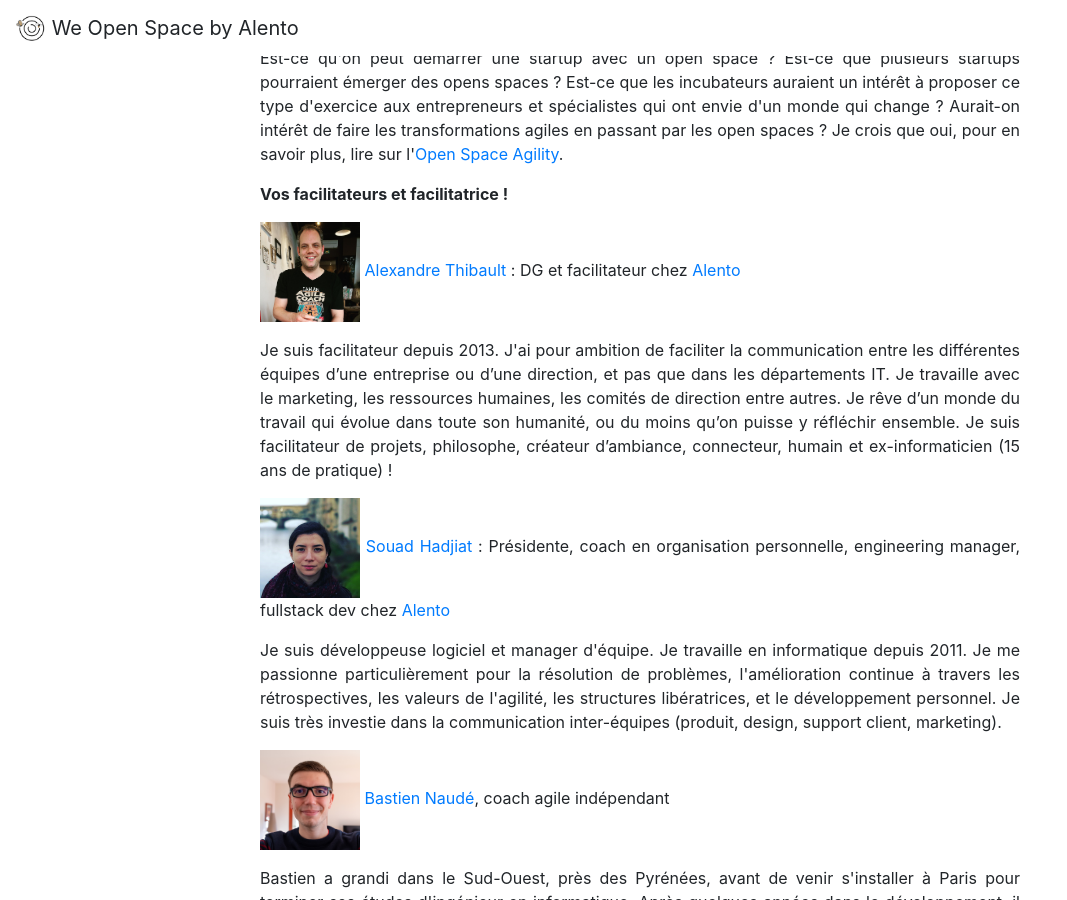
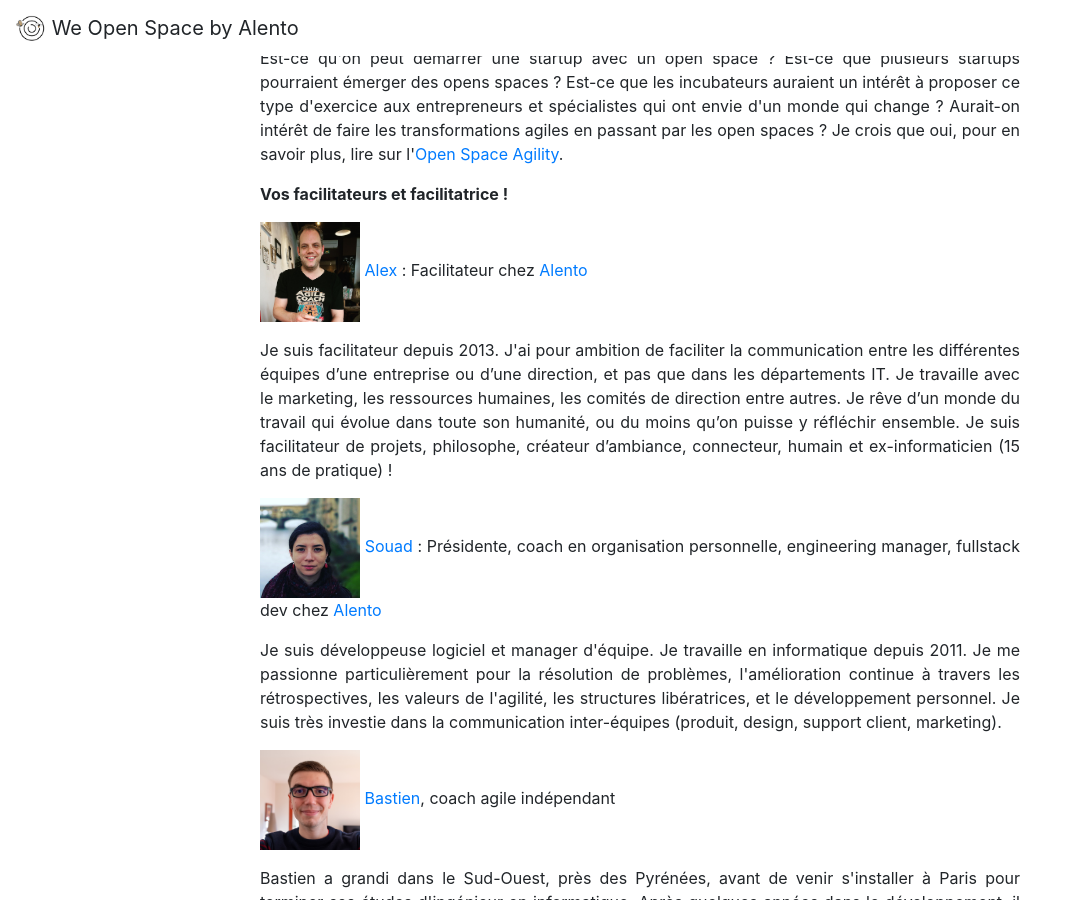
Before and after one commit to alexthib/weopenspace, a Jekyll site: the page built from index.html, in a window 1280 px wide and 900 px high, scrolled down 2191 px. Shown: the whole window, without its empty margins (0-1067 px from the left). Built offline with Jekyll 4.4.1, drawn with Linux system fonts in a browser that asks for light colours; nearby versions of some CDN libraries; the list of posts is cut into pages by our own code.

Commit message:
Update index.html
update 2025

```diff
--- a/index.html
+++ b/index.html
@@ -141,24 +141,24 @@ title:  "We Open Space by Alento"
   <p>
 
   <p>
-    <img src="images/alexthib-I-am-an-agile-coach-squared.jpg" width="100" height="100" alt="Alexandre Thibault">
-    <a href="https://www.linkedin.com/in/alexthib" target="linkedin">Alexandre Thibault</a> : DG et facilitateur chez <a href="https://www.alento.fr/about" target="alento">Alento</a>
+    <img src="images/alexthib-I-am-an-agile-coach-squared.jpg" width="100" height="100" alt="Alex">
+    <a href="https://www.alexthib.fr/" target="blogalexthib">Alex</a> : Facilitateur chez <a href="https://www.alento.fr/about" target="alento">Alento</a>
   </p>
   <p>
     Je suis facilitateur depuis 2013. J'ai pour ambition de faciliter la communication entre les différentes équipes d’une entreprise ou d’une direction, et pas que dans les départements IT. Je travaille avec le marketing, les ressources humaines, les comités de direction entre autres. Je rêve d’un monde du travail qui évolue dans toute son humanité, ou du moins qu’on puisse y réfléchir ensemble. Je suis facilitateur de projets, philosophe, créateur d’ambiance, connecteur, humain et ex-informaticien (15 ans de pratique) !
   </p>
 
   <p>
-    <img src="images/souad.jpeg" width="100" height="100" alt="Souad Hadjiat">
-    <a href="https://www.linkedin.com/in/souadhadjiat/" target="linkedinsouad">Souad Hadjiat</a> : Présidente, coach  en organisation personnelle, engineering manager, fullstack dev chez <a href="https://www.alento.fr/about" target="alento">Alento</a>
+    <img src="images/souad.jpeg" width="100" height="100" alt="Souad">
+    <a href="https://www.linkedin.com/in/souadhadjiat/" target="linkedinsouad">Souad</a> : Présidente, coach  en organisation personnelle, engineering manager, fullstack dev chez <a href="https://www.alento.fr/about" target="alento">Alento</a>
   </p>
   <p>
    Je suis développeuse logiciel et manager d'équipe. Je travaille en informatique depuis 2011. Je me passionne particulièrement pour la résolution de problèmes, l'amélioration continue à travers les rétrospectives, les valeurs de l'agilité, les structures libératrices, et le développement personnel. Je suis très investie dans la communication inter-équipes (produit, design, support client, marketing).
   </p>
 
   <p>
-    <img src="images/Bastien.jpg" width="100" height="100" alt="Bastien Naudé">
-    <a href="https://www.linkedin.com/in/bnaude/" target="linkedinbastien">Bastien Naudé</a>, coach agile indépendant
+    <img src="images/Bastien.jpg" width="100" height="100" alt="Bastien">
+    <a href="https://www.linkedin.com/in/bnaude/" target="linkedinbastien">Bastien</a>, coach agile indépendant
   </p>
 
   <p>
```
